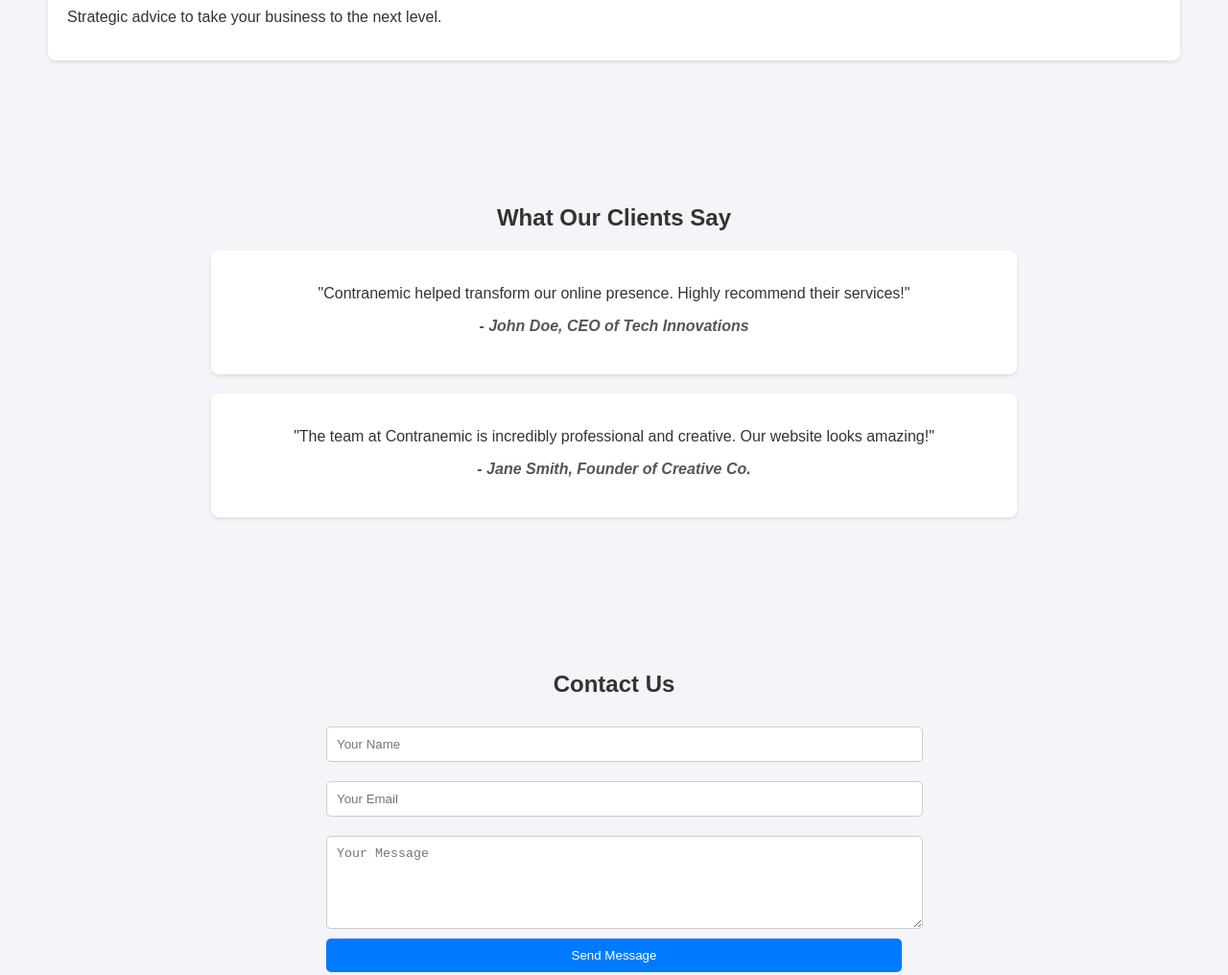
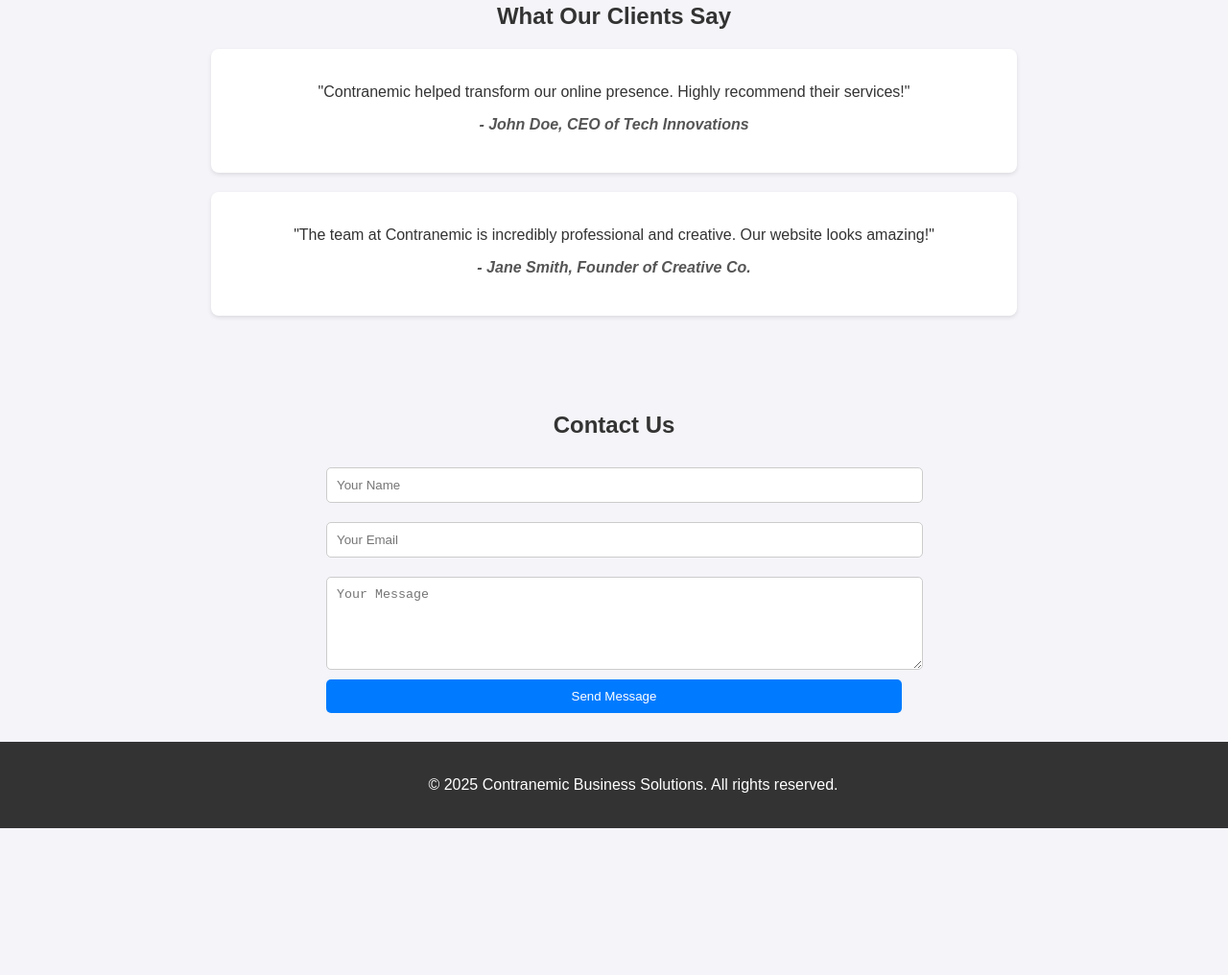
Before and after one commit to Contranemic/UoPeople-Unit_2, a plain HTML site: page index.html in a window 1280 px wide. Shown: the part 1174-2190 px from the top of the page at 96% size. After the commit the page ends 2037 px from the top, so only its background shows below. Drawn offline with Linux system fonts and the light colour scheme.

Commit message:
Update style.css to reduce page height for screenshot

```diff
--- a/style.css
+++ b/style.css
@@ -95,7 +95,7 @@
 }
 
 section {
-  padding: 60px 20px;
+  padding: 30px 20px; /* Reduced padding from 60px to 30px */
   max-width: 1200px;
   margin: 0 auto;
 }
@@ -115,7 +115,7 @@
 
 #testimonials {
   background: #f4f4f9;
-  padding: 60px 20px;
+  padding: 30px 20px; /* Reduced padding to match section spacing */
   text-align: center;
 }
 
@@ -135,7 +135,7 @@
 }
 
 #contact {
-  padding: 60px 20px;
+  padding: 30px 20px; /* Reduced padding to match other sections */
   text-align: center;
 }
 
```
